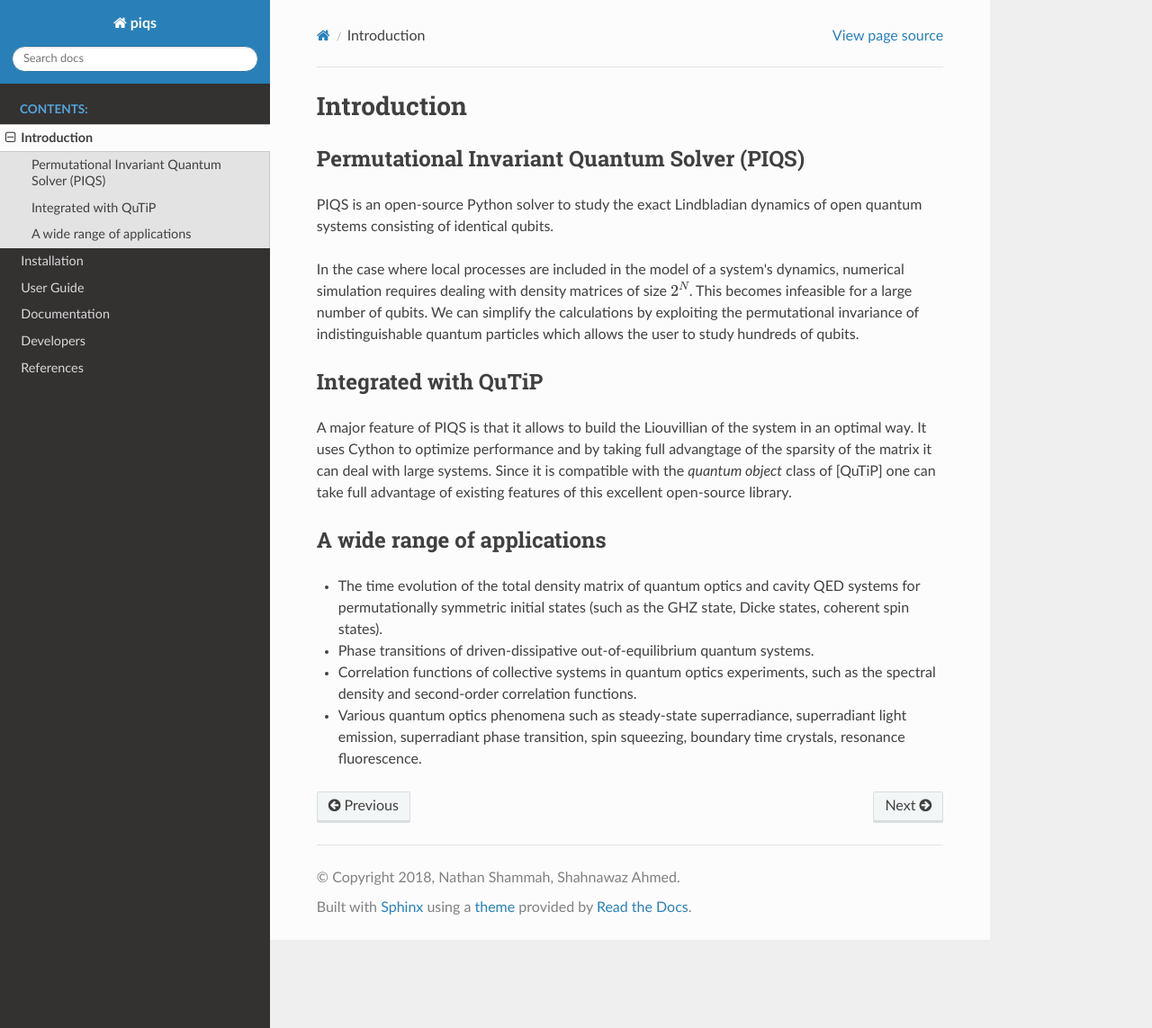
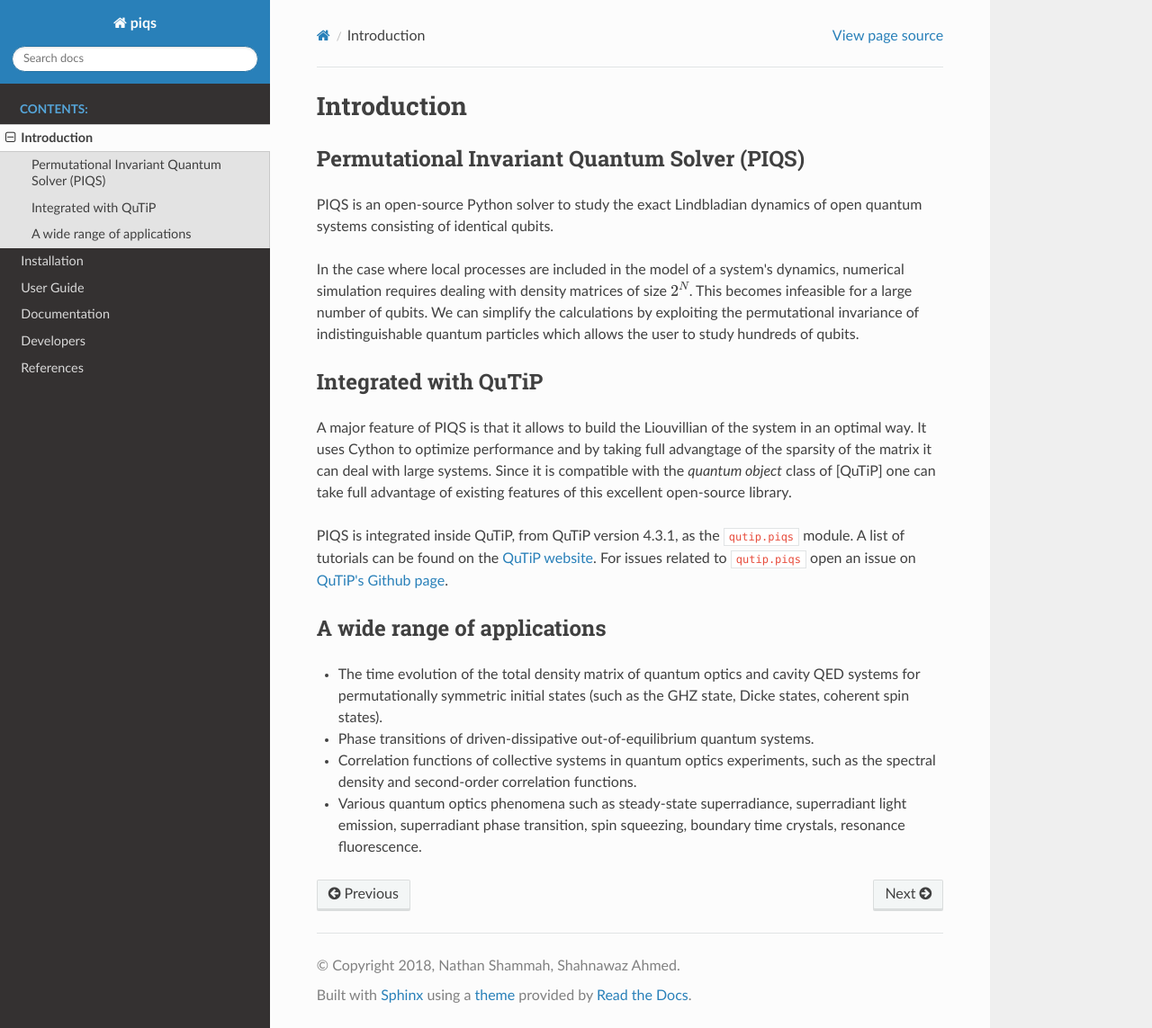
Before and after one commit to nathanshammah/piqs, a Sphinx documentation site: the page built from doc/source/intro.rst, in a window 1280 px wide and 1143 px high. Shown: the whole window at 90% size. Built offline with Sphinx 7.4.7 and the Read the Docs theme 2.0.0, drawn with Linux system fonts in a browser that asks for light colours.

Commit message:
add qutip information

```diff
--- a/doc/source/intro.rst
+++ b/doc/source/intro.rst
@@ -13,6 +13,8 @@ Integrated with QuTiP
 
 A major feature of PIQS is that it allows to build the Liouvillian of the system in an optimal way. It uses Cython to optimize performance and by taking full advangtage of the sparsity of the matrix it can deal with large systems. Since it is compatible with the `quantum object` class of [QuTiP] one can take full advantage of existing features of this excellent open-source library.
 
+PIQS is integrated inside QuTiP, from QuTiP version 4.3.1, as the ``qutip.piqs`` module. A list of tutorials can be found on  the `QuTiP website <www.qutip.org/tutorials#piqs>`_. For issues related to ``qutip.piqs`` open an issue on `QuTiP's Github page <www.github.com/qutip/qutip>`_.
+
 A wide range of applications
 ----------------------------
 
```
